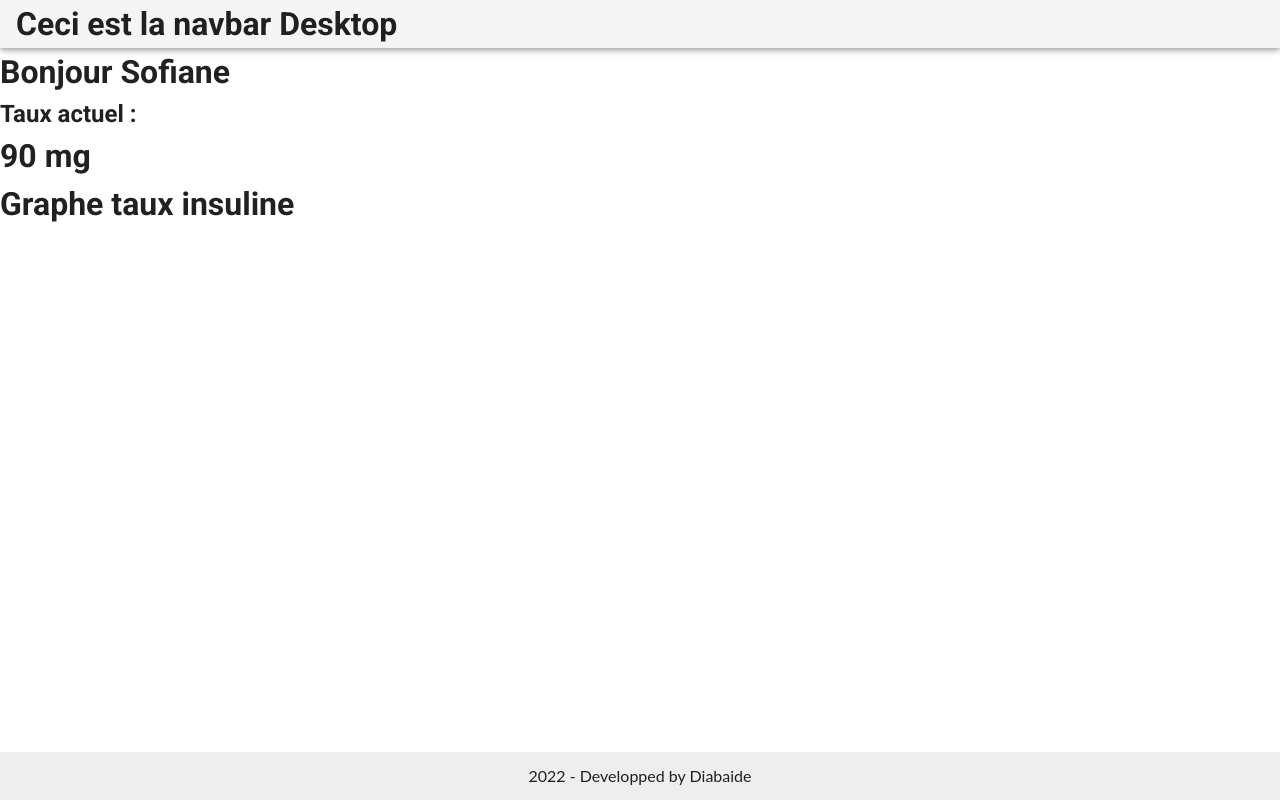
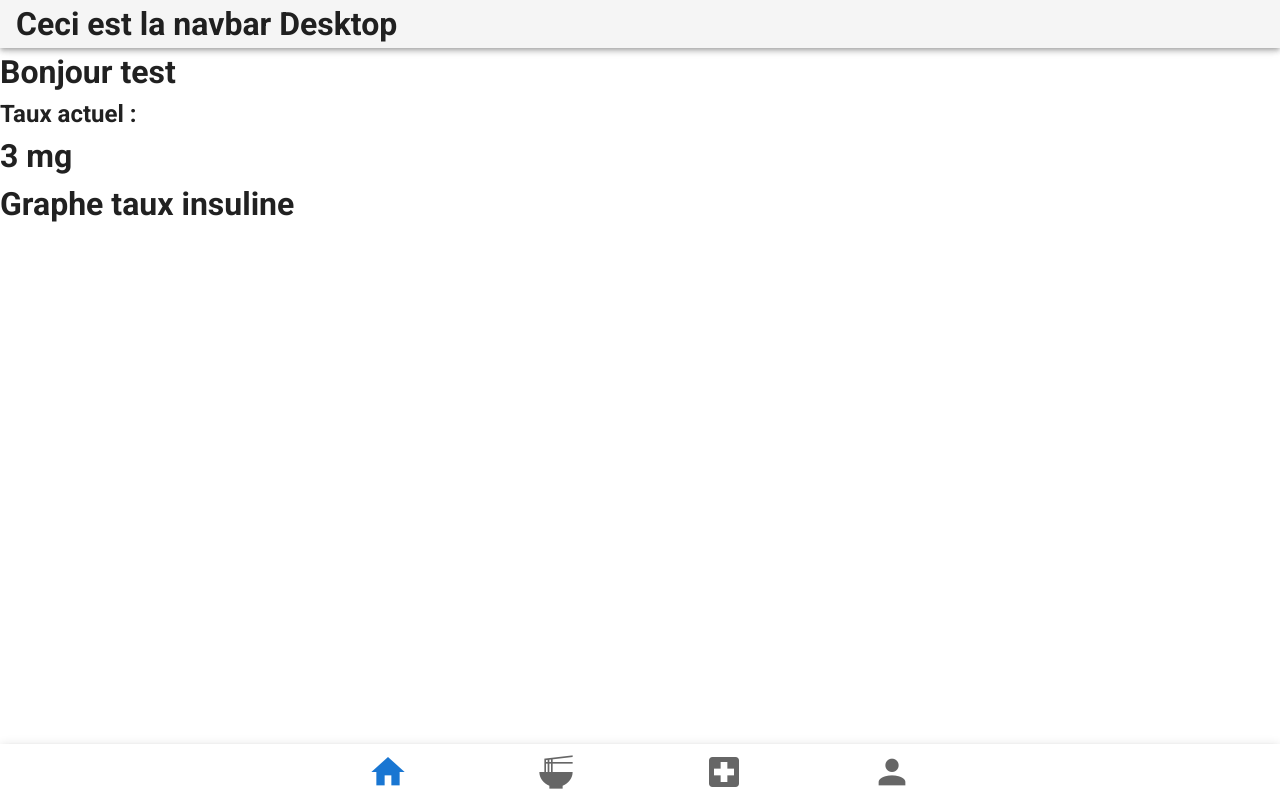
Before and after one commit to Archors/Diabaide, a Vue app in the folder Client/: page /home in a window 1280 px wide. Built offline with nearby package versions, Linux system fonts and the light colour scheme.

Commit message:
link between store and pages

```diff
--- a/Client/src/API/getUser.ts
+++ b/Client/src/API/getUser.js
@@ -1,6 +1,6 @@
-import axios from "axios";
+/*import axios from "axios";
 
-//Appel API de la liste des candidats
+//Appel API de la liste des user
 export async function getUserAPI() {
   try {
     const res = await axios.get("");
@@ -8,4 +8,4 @@ export async function getUserAPI() {
   } catch (e) {
     console.log("erreur " + e);
   }
-}
+}*/
--- a/Client/src/components/Footer.vue
+++ b/Client/src/components/Footer.vue
@@ -1,6 +1,6 @@
 <template>
   <div>
-    <FooterDesktop />
+    <!--<FooterDesktop />-->
     <FooterMobile />
   </div>
 </template>
--- a/Client/src/components/FooterMobile.vue
+++ b/Client/src/components/FooterMobile.vue
@@ -1,18 +1,17 @@
 <template>
   <v-bottom-navigation
-    class="hidden-lg-and-up"
-    :value="value"
     color="primary"
     grow
   >
     <v-btn to="home">
         <v-icon x-large>mdi-home</v-icon>
     </v-btn>
-
     <v-btn to="meal">
         <v-icon x-large>mdi-noodles</v-icon>
     </v-btn>
-
+    <v-btn to="injection">
+        <v-icon x-large>mdi-hospital-box</v-icon>
+    </v-btn>
     <v-btn to="profil">
         <v-icon x-large>mdi-account</v-icon>
     </v-btn>
--- a/Client/src/router/index.js
+++ b/Client/src/router/index.js
@@ -4,11 +4,6 @@ import VueRouter from 'vue-router'
 Vue.use(VueRouter)
 
 const routes = [
-  {
-    path: '/',
-    name: 'Home',
-    component: () => import('../views/Home.vue')
-  },
   {
     path: '/home',
     name: 'Home',
@@ -23,6 +18,11 @@ const routes = [
     path: '/profil',
     name: 'Profil',
     component: () => import('../views/Profil.vue')
+  },
+  {
+    path: '/injection',
+    name: 'Injection',
+    component: () => import('../views/Injection.vue')
   }
 ]
 
--- a/Client/src/store/index.js
+++ b/Client/src/store/index.js
@@ -24,6 +24,10 @@ export default new Vuex.Store({
       weaight: "",
       date: "",
     },
+    history_glycemie: {
+      id_user: "1",
+      glycemie: [1, 2, 3]
+    },
     api: "urlapi",
   },
   mutations: {
@@ -49,13 +53,11 @@ export default new Vuex.Store({
     history_meal(state) {
       return state.history_meal;
     },
+    history_glycemie(state) {
+      return state.history_glycemie;
+    },
     api(state) {
       return state.api;
     },
   },
 });
-//J'ai mangé tant d'unité ducoup ca fait
-//Unité
-//Poid de ce que je mange -> donne le
-//ratio glucide unité international
-//Parti manuel à faire absolument
--- a/Client/src/views/Home.vue
+++ b/Client/src/views/Home.vue
@@ -1,8 +1,8 @@
 <template>
   <div>
-    <h1>Bonjour {{ name }}</h1>
+    <h1>Bonjour {{ user.first_name }}</h1>
     <h2>Taux actuel :</h2>
-    <h1>{{ taux }} mg</h1>
+    <h1>{{ this.history_glycemie.glycemie[this.history_glycemie.glycemie.length - 1] }} mg</h1>
     <Graph/>
   </div>
 </template>
@@ -14,8 +14,13 @@ export default {
     Graph,
   },
   data: () => ({
-    name: "Sofiane",
-    taux: 90,
+    user: {},
+    history_glycemie: {},
   }),
+  created() {
+    //Get the data from the store
+    this.user = this.$store.getters.user
+    this.history_glycemie = this.$store.getters.history_glycemie
+  },
 };
 </script>
--- /dev/null
+++ b/Client/src/views/Injection.vue
@@ -0,0 +1,5 @@
+<template>
+  <div>
+    <h1>Page d'injection</h1>
+  </div>
+</template>
--- a/Client/vue.config.js
+++ b/Client/vue.config.js
@@ -1,5 +1,6 @@
 module.exports = {
-  transpileDependencies: [
-    'vuetify'
-  ]
-}
+  devServer: {
+    host: "localhost",
+  },
+  transpileDependencies: ["vuetify"],
+};
```
Also changed, not shown: Client/src/API/addUser.js (renamed from Client/src/API/addUser.ts, +6 -5 lines).
